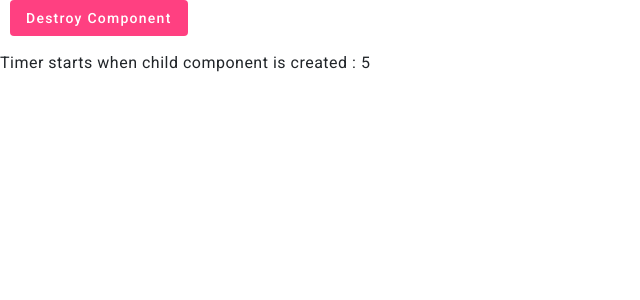
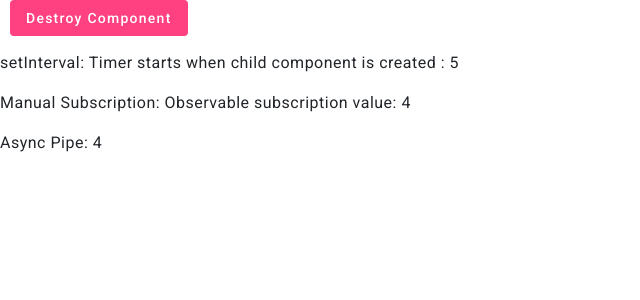
Before and after one commit to gautamchauhan1/learning-lifecycle-hooks, an Angular app: page / in a window 1280 px wide. Shown: the top 300 px of the page, without its empty margins (0-640 px from the left). Built offline with nearby package versions, Linux system fonts and the light colour scheme.

Commit message:
feat: manual subscription, unsubscribe observable and async pipe

```diff
--- a/src/app/life-child/life-child.component.html
+++ b/src/app/life-child/life-child.component.html
@@ -1 +1,10 @@
-<h4>Timer starts when child component is created : {{count}}</h4>
+<!-- setInterval and clearInterval -->
+<h4> setInterval: Timer starts when child component is created : {{count}}</h4>
+
+<!-- Manual Subscription -->
+
+<h4>Manual Subscription: Observable subscription value: {{manualVal}}</h4>
+
+<!-- Async Pipe [automatically subscribe and unsubscribe]-->
+
+<h4>Async Pipe: {{dataStream$ | async}}</h4>
--- a/src/app/life-child/life-child.component.ts
+++ b/src/app/life-child/life-child.component.ts
@@ -1,4 +1,5 @@
 import { AfterContentChecked, AfterContentInit, AfterViewChecked, AfterViewInit, Component, DoCheck, OnChanges, OnDestroy, OnInit, SimpleChanges } from '@angular/core';
+import { interval, Observable, Subscription, tap } from 'rxjs';
 
 @Component({
   selector: 'app-life-child',
@@ -7,28 +8,56 @@ import { AfterContentChecked, AfterContentInit, AfterViewChecked, AfterViewInit,
 })
 export class LifeChildComponent implements OnChanges, OnInit, DoCheck, AfterContentInit, AfterContentChecked, AfterViewInit, AfterViewChecked, OnDestroy {
 
-  constructor() { }
+
 
   count: number =0;
   timer: any;
+  mySubscription!: Subscription;
+  manualVal: number =0;
+  dataStream$ : Observable<number>;
+
+
+  constructor() {
+      // We just define the stream. We DO NOT subscribe
+
+      this.dataStream$ = interval(1000).pipe(tap(value=> console.log(value)
+      ))
+
+     }
 
   ngOnChanges(changes: SimpleChanges): void {
 
   }
 
+  ngOnInit(): void {
+   // setInterval and clearInterval
 
-  ngOnInit(): void {
     this.timer = setInterval(()=>{
       this.count++;
     }, 1000
     );
     console.log('Timer started');
 
+   // Manual subscription
+
+   this.mySubscription = interval(1000).subscribe((value)=>
+  {
+    this.manualVal = value;
+  })
+
   }
 
     ngOnDestroy(): void {
     clearInterval(this.timer);
+
+    // 🛑 CRITICAL: We manually Unsubscribe here
+    if(this.mySubscription)
+    {
+      this.mySubscription.unsubscribe();
+    }
     console.log('timer stopped, Component destroyed');
+
+    // We do not write code here for destroy component.
 
   }
 
```
